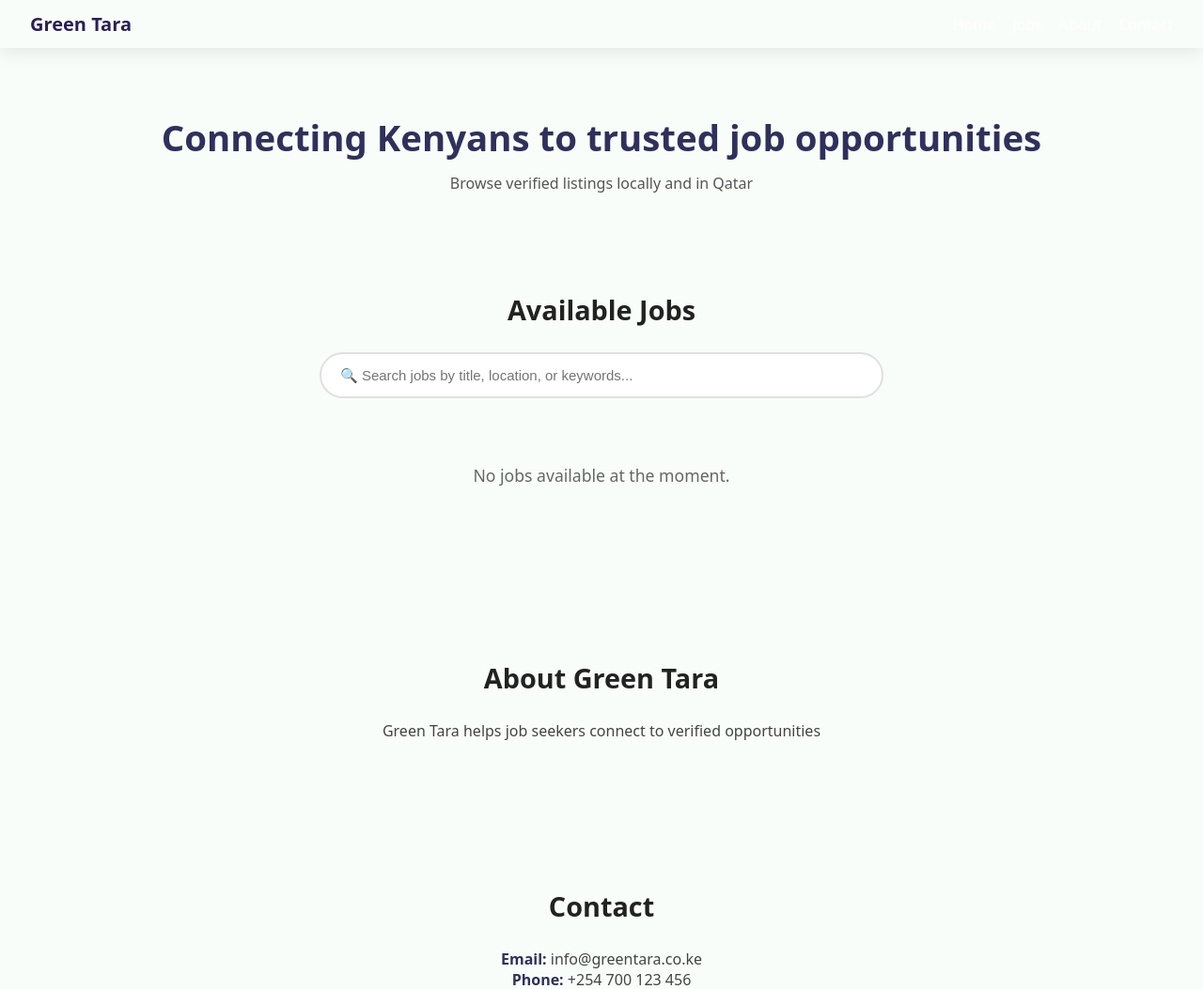
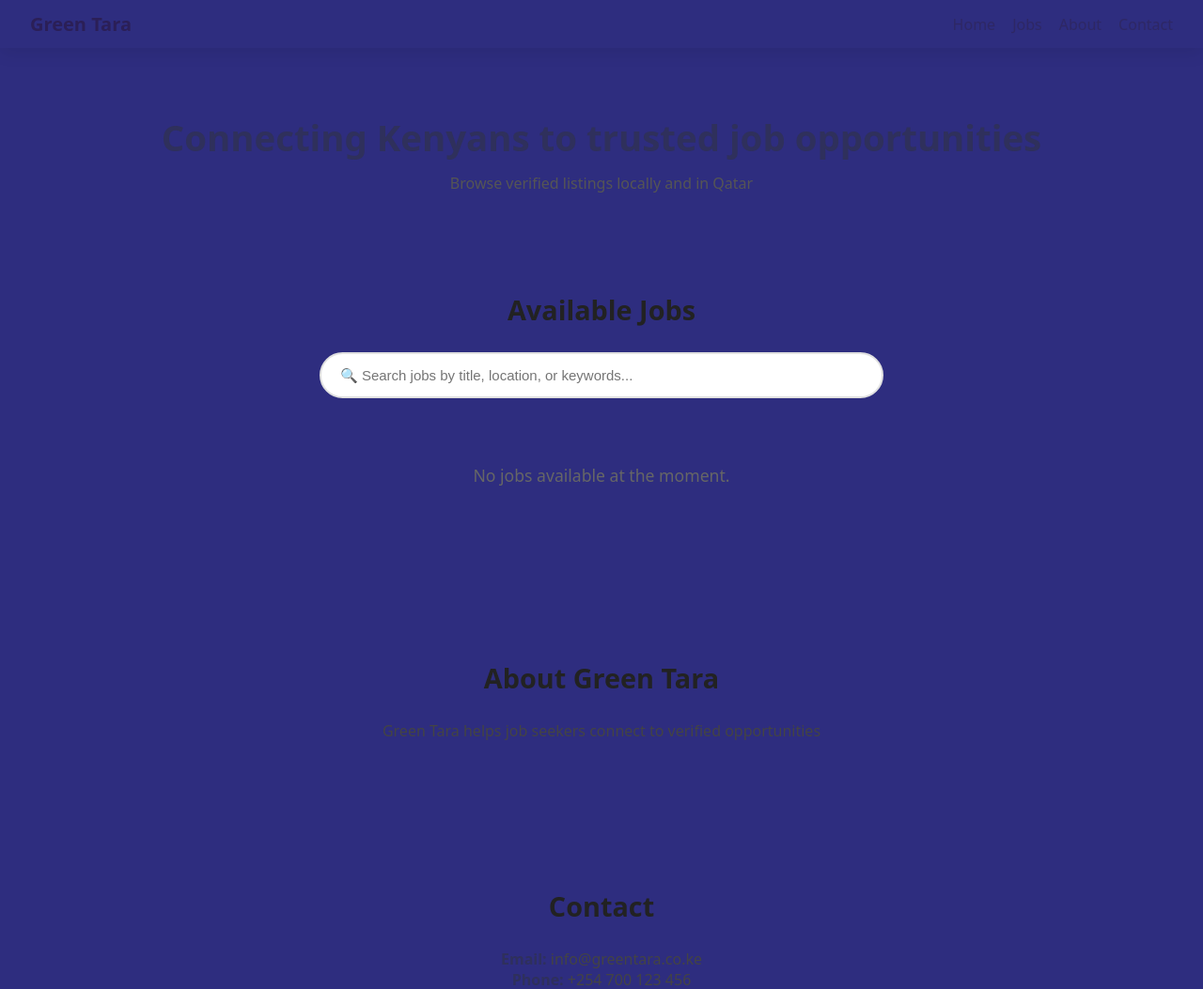
Before and after one commit to J4hz/greentara-jobs, a Django app: page / in a window 1280 px wide. Shown: the top 1053 px of the page at 94% size. Run offline with Django 4.2, Linux system fonts and the light colour scheme; data comes from the database, SQL or seed files in the repository; data that the repository does not hold is empty; parts of the project's set-up code (start-up, migrations or seed data) failed here and were passed over.

Commit message:
new header color

```diff
--- a/templates/index.html
+++ b/templates/index.html
@@ -9,7 +9,7 @@
     :root{
       --green: #2f305c;
       --green-dark: #2f305c;
-      --bg: #f9fdf9;
+      --bg: #2e2d7f;
       --card-shadow: rgba(10,10,10,0.08);
     }
 
@@ -38,7 +38,7 @@
     nav{display:flex;align-items:center;justify-content:space-between;gap:16px}
     nav h1{font-size:20px;margin:0;font-weight:600}
     nav ul{list-style:none;display:flex;gap:18px;margin:0;padding:0}
-    nav a{color:#fff;text-decoration:none;font-weight:500;opacity:.95}
+    nav a{color:#2f2864;text-decoration:none;font-weight:500;opacity:.95}
     nav a:hover{opacity:1;text-decoration:underline}
 
     .hero{
```
